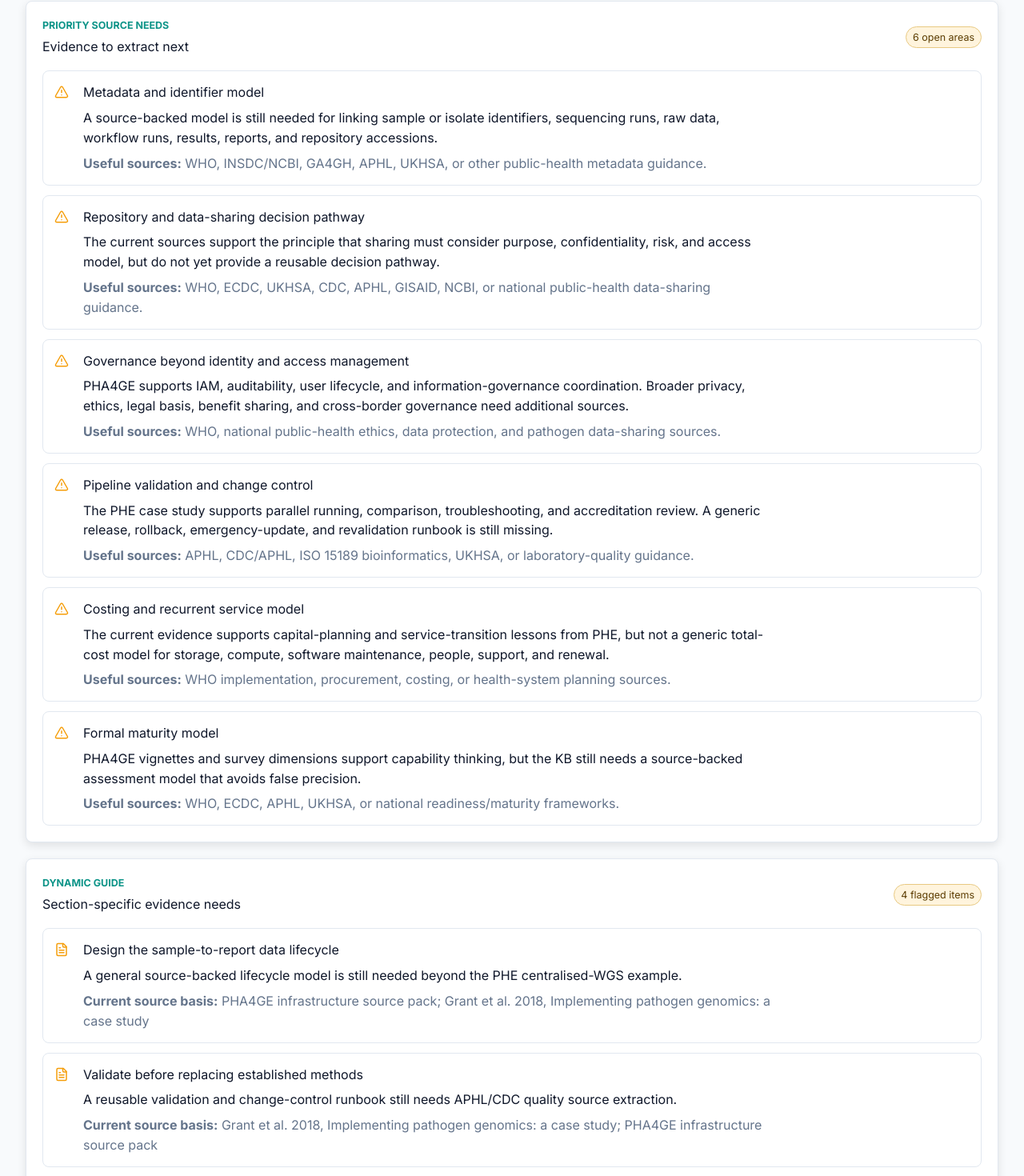
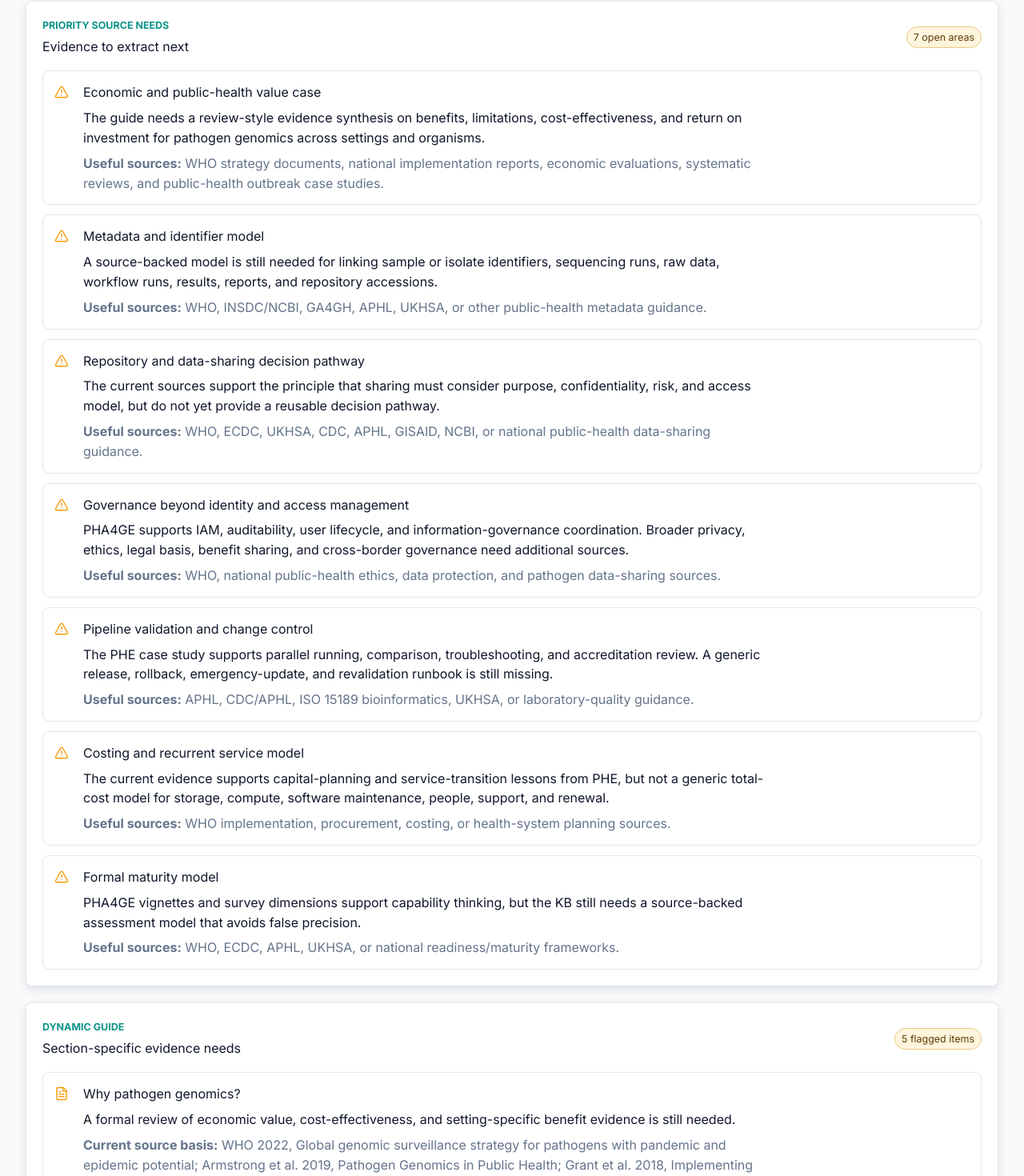
Before and after one commit to happykhan/pathogen-genomics-guidance-kb, a Next.js app: page /gaps in a window 1280 px wide. Shown: the part 263-1733 px from the top of the page at 80% size. Built offline with nearby package versions, Linux system fonts and the light colour scheme.

Commit message:
Add why genomics guidance section

```diff
--- /dev/null
+++ b/knowledge-base/source-cards/wgs-economic-evaluation-review.md
@@ -0,0 +1,27 @@
+# Source Card: Economic Evaluations of Whole-Genome Sequencing
+
+## Source Basis
+
+- Systematic review literature on economic evaluations of whole-genome sequencing for pathogen identification and surveillance.
+
+## Status
+
+`candidate source`
+
+## Relevance
+
+This source category is needed for claims about financial value, cost-effectiveness, resource use, and economic benefit. Current app content should treat economic value cautiously: there is evidence that genomics can reduce some downstream costs or improve efficiency in specific settings, but generalisable costing and cost-effectiveness claims need formal extraction.
+
+## Useful For
+
+- `Why genomics?` value proposition.
+- Costing and sustainability section.
+- Future review-style content on what genomics can and cannot deliver economically.
+
+## Current Use In App
+
+- `src/data/guidanceBlocks.ts`: `why-pathogen-genomics`
+
+## Gaps
+
+- Needs formal extraction of study designs, settings, pathogens, outcomes, and limitations before the guide makes strong economic claims.
--- /dev/null
+++ b/knowledge-base/source-cards/who-global-genomic-surveillance-strategy-2022.md
@@ -0,0 +1,28 @@
+# Source Card: WHO Global Genomic Surveillance Strategy 2022-2032
+
+## Source Basis
+
+- World Health Organization. `Global genomic surveillance strategy for pathogens with pandemic and epidemic potential, 2022-2032`.
+- Public WHO strategy page and PDF.
+
+## Status
+
+`candidate extracted summary`
+
+## Relevance
+
+This source supports the high-level public-health rationale for pathogen genomics. It frames genomic surveillance as a capability for epidemic and pandemic preparedness, detection, response, monitoring pathogen evolution, and connecting laboratory, epidemiological, and public-health action.
+
+## Useful For
+
+- `Why genomics?` value proposition.
+- Governance and implementation framing.
+- Explaining why genomic capability is not only a sequencing or research function.
+
+## Current Use In App
+
+- `src/data/guidanceBlocks.ts`: `why-pathogen-genomics`
+
+## Gaps
+
+- Needs careful extraction of WHO wording and priority areas before being used for detailed operational recommendations.
--- a/src/app/gaps/page.tsx
+++ b/src/app/gaps/page.tsx
@@ -5,6 +5,13 @@ import { sources } from "../../data/sources";
 const sourceLookup: Record<string, { label: string; path: string }> = sources;
 
 const chapterGaps = [
+  {
+    title: "Economic and public-health value case",
+    detail:
+      "The guide needs a review-style evidence synthesis on benefits, limitations, cost-effectiveness, and return on investment for pathogen genomics across settings and organisms.",
+    sourceNeed:
+      "WHO strategy documents, national implementation reports, economic evaluations, systematic reviews, and public-health outbreak case studies.",
+  },
   {
     title: "Metadata and identifier model",
     detail:
--- a/src/components/GuidanceRenderer.tsx
+++ b/src/components/GuidanceRenderer.tsx
@@ -99,6 +99,14 @@ export function GuidanceRenderer({ profile, showTechnical, showAllSections }: Pr
             {block.body.map((paragraph) => (
               <p key={paragraph}>{paragraph}</p>
             ))}
+            {block.subsections?.map((subsection) => (
+              <section className="document-subsection" key={subsection.title}>
+                <h3>{subsection.title}</h3>
+                {subsection.body.map((paragraph) => (
+                  <p key={paragraph}>{paragraph}</p>
+                ))}
+              </section>
+            ))}
             {block.technicalDetail && revealTechnical ? (
               <aside className="technical-detail">
                 <strong>
--- a/src/data/guidanceBlocks.ts
+++ b/src/data/guidanceBlocks.ts
@@ -1,6 +1,53 @@
 import type { GuidanceBlock } from "../types/content";
 
 export const guidanceBlocks: GuidanceBlock[] = [
+  {
+    id: "why-pathogen-genomics",
+    title: "Why pathogen genomics?",
+    summary:
+      "Pathogen genomics can improve public-health action when it is connected to decisions, surveillance systems, and response capacity.",
+    body: [
+      "The value of pathogen genomics is not that it produces more detailed laboratory data. Its value is that the added resolution can change public-health action: detecting linked cases, identifying transmission patterns, monitoring pathogen evolution, supporting antimicrobial-resistance surveillance, improving vaccine or variant monitoring, and helping teams decide where to investigate or intervene.",
+      "The strongest argument for investment is therefore a service argument, not a technology argument. Genomics is useful when the result reaches the people who make decisions, arrives in time to affect those decisions, and is interpreted with enough epidemiological and laboratory context to avoid overclaiming.",
+    ],
+    subsections: [
+      {
+        title: "What genomics can add",
+        body: [
+          "Compared with many conventional typing approaches, whole-genome sequencing can provide higher-resolution information about relatedness, resistance determinants, virulence markers, strain replacement, and pathogen evolution. In public-health practice this can help rule cases in or out of clusters, identify geographically dispersed outbreaks, monitor lineages, and support more targeted investigations.",
+          "WHO's genomic surveillance strategy frames genomic capability as part of preparedness and response for pathogens with epidemic and pandemic potential. Armstrong et al. describe uses across outbreak investigation, tuberculosis control, influenza surveillance, antimicrobial-resistance surveillance, parasitic disease investigation, and molecular surveillance.",
+        ],
+      },
+      {
+        title: "Where the value comes from",
+        body: [
+          "The public-health benefit comes from combining sequence data with sample context, epidemiology, reporting pathways, and response capacity. A genome sequence on its own rarely answers the operational question. The useful product is an interpreted result that tells a team whether cases are likely to be linked, whether a pathogen is changing, whether resistance may affect control, or whether more investigation is needed.",
+          "The PHE case study is useful because it describes genomics as a service transition rather than a research project. WGS implementation changed laboratory workflows, reporting timelines, staffing, accreditation, user engagement, and outbreak investigation practice. That is the level at which the value case should be made.",
+        ],
+      },
+      {
+        title: "What genomics cannot do by itself",
+        body: [
+          "Genomics does not remove the need for epidemiology, sampling strategy, laboratory quality, metadata quality, governance, or public-health judgement. A highly resolved tree can still mislead if sampling is biased, identifiers are broken, metadata are missing, or the result is interpreted without exposure information and local context.",
+          "It also does not automatically make a programme cheaper or easier to run. Genomics can replace or consolidate some older processes in specific settings, but it creates recurring needs for storage, compute, workflow maintenance, validation, specialist staff, and user support.",
+        ],
+      },
+      {
+        title: "The economic case needs care",
+        body: [
+          "The financial argument should be made with setting-specific evidence. Some programmes may save staff time, reduce duplicated testing, shorten reporting, or focus outbreak investigations more efficiently. Others may face higher near-term costs because they need new infrastructure, training, validation, quality systems, and data-management capacity.",
+          "The current knowledge base has a strong service case from PHE and a broad public-health case from WHO and Armstrong et al. It still needs a fuller review of economic evaluations before making general claims about cost-effectiveness or return on investment.",
+        ],
+      },
+    ],
+    audiences: ["director", "policy", "funder", "lab-lead", "all"],
+    implementationStages: ["exploring", "pilot", "routine-service", "national-scale", "upgrading"],
+    organisms: ["general", "enteric-bacteria", "tb", "respiratory-viruses", "amr", "nosocomial", "other"],
+    topics: ["framing", "decision-use", "public-health", "costing", "value"],
+    detailLevel: "summary",
+    sourceIds: ["who-genomic-surveillance-2022", "cdc-nejm-2019", "phe-case-study", "wgs-economic-review"],
+    gaps: ["A formal review of economic value, cost-effectiveness, and setting-specific benefit evidence is still needed."],
+  },
   {
     id: "framing-public-health-use",
     title: "Start from the public-health decision",
--- a/src/data/sources.ts
+++ b/src/data/sources.ts
@@ -11,6 +11,14 @@ export const sources = {
     label: "Armstrong et al. 2019, Pathogen Genomics in Public Health",
     path: "knowledge-base/source-cards/cdc-pathogen-genomics-public-health-2019.md",
   },
+  "who-genomic-surveillance-2022": {
+    label: "WHO 2022, Global genomic surveillance strategy for pathogens with pandemic and epidemic potential",
+    path: "knowledge-base/source-cards/who-global-genomic-surveillance-strategy-2022.md",
+  },
+  "wgs-economic-review": {
+    label: "Systematic review of economic evaluations of whole-genome sequencing for pathogen identification and surveillance",
+    path: "knowledge-base/source-cards/wgs-economic-evaluation-review.md",
+  },
 } as const;
 
 export type SourceId = keyof typeof sources;
--- a/src/styles/global.css
+++ b/src/styles/global.css
@@ -395,6 +395,21 @@ select {
   margin: 0 0 10px;
   font-size: clamp(1.45rem, 2.2vw, 2rem);
   line-height: 1.18;
+}
+
+.document-subsection {
+  max-width: 820px;
+  margin-top: 22px;
+}
+
+.document-subsection h3 {
+  margin: 0 0 8px;
+  font-size: 1.12rem;
+  line-height: 1.25;
+}
+
+.document-subsection p {
+  margin: 10px 0;
 }
 
 .document-section p {
--- a/src/types/content.ts
+++ b/src/types/content.ts
@@ -11,6 +11,10 @@ export type GuidanceBlock = {
   title: string;
   summary: string;
   body: string[];
+  subsections?: {
+    title: string;
+    body: string[];
+  }[];
   technicalDetail?: string[];
   audiences: Audience[];
   implementationStages: ImplementationStage[];
```
